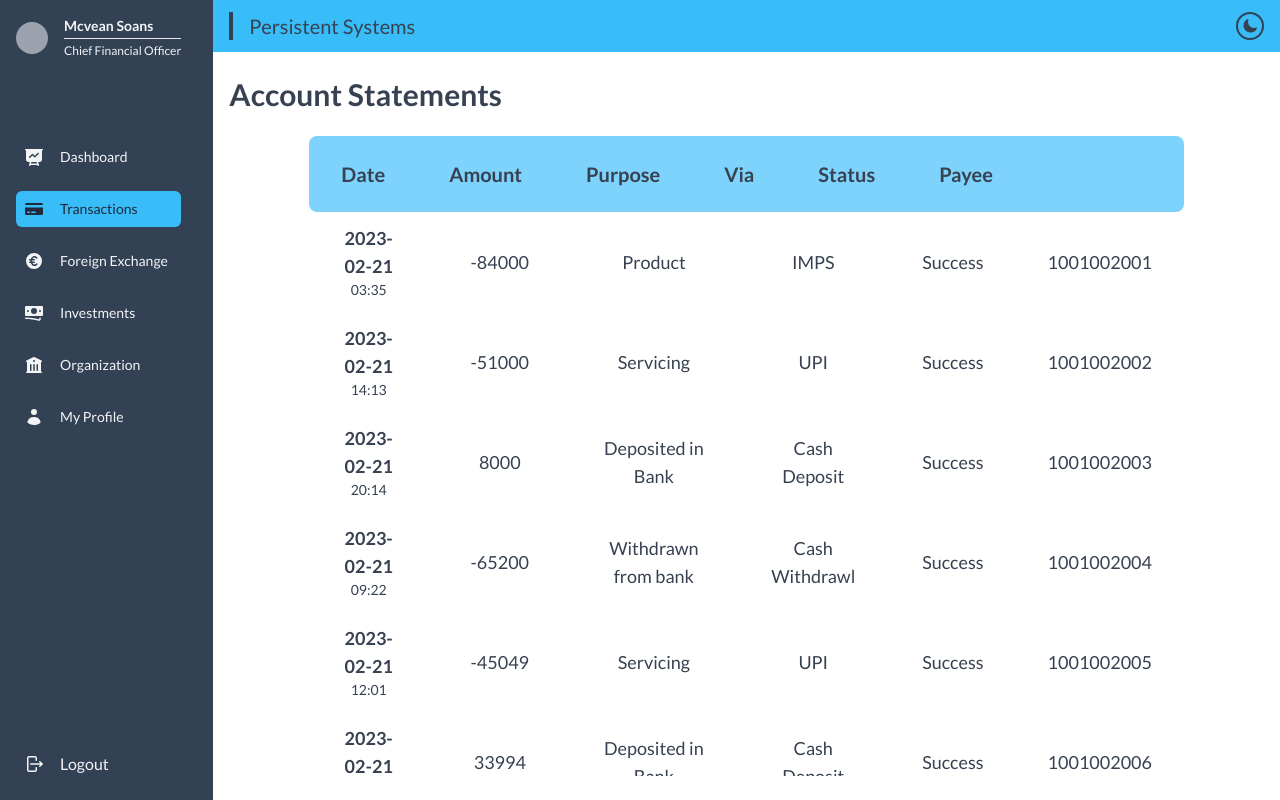
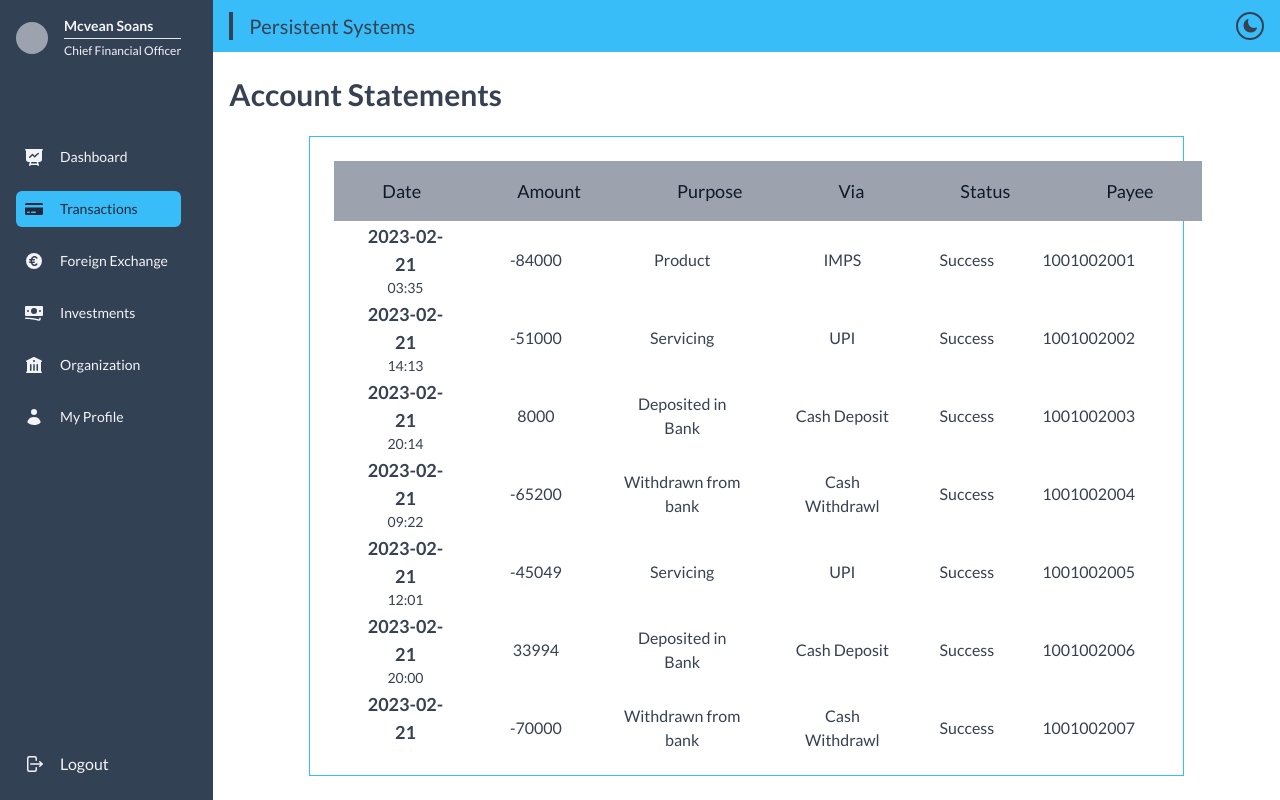
Before and after one commit to McTechie/bankwiz, a Next.js app in the folder client/: page /transactions in a window 1280 px wide. Built offline with nearby package versions, Linux system fonts and the light colour scheme.

Commit message:
feat: modified transactions and investments view

```diff
--- a/client/src/pages/fx.jsx
+++ b/client/src/pages/fx.jsx
@@ -54,13 +54,13 @@ const Foreign = () => {
           <table class='flex flex-col border p-6 border-sky-400 text-center h-[40rem]'>
             <thead className='text-center'>
               <tr className=''>
-                <th class='px-4 w-full py-3 title-font font-medium text-gray-900 text-sm bg-sky-400'>Currency</th>
-                <th class='px-4 w-full py-3 title-font font-medium text-gray-900 text-sm bg-sky-400'>Rate</th>
+                <th class='px-4 w-full py-3 title-font font-medium text-gray-900 text-sm bg-gray-300'>Currency</th>
+                <th class='px-4 w-full py-3 title-font font-medium text-gray-900 text-sm bg-gray-300'>Rate</th>
               </tr>
             </thead>
             <tbody className='flex-1 overflow-y-scroll'>
               {allCurrenciesArr.map(currency => (
-                <tr onClick={() => handleClick(currency)} className='hover:bg-gray-300 cursor-pointer'>
+                <tr onClick={() => handleClick(currency)} className='hover:bg-sky-400 cursor-pointer'>
                   <td class='px-4 py-3 w-full'>{currency}</td>
                   <td class='px-4 py-3 w-full'>{conversionRates[currency]}</td>
                   {/* <td class='px-10 py-3 '>{time}</td> */}
@@ -77,14 +77,14 @@ const Foreign = () => {
             <div>
               <table class='border p-4 border-sky-400 w-1/2 flex flex-col h-[15rem] text-center overflow-auto whitespace-no-wrap'>
                 <thead className='content-center'>
-                  <tr className='bg-sky-400'>
+                  <tr className='bg-gray-300'>
                     <th class='px-4 w-full py-3 title-font font-medium text-gray-900 text-sm '>Currency</th>
                     <th class='px-4 w-full py-3 title-font font-medium text-gray-900 text-sm '>Rate</th>
                   </tr>
                 </thead>
                 <tbody className='flex-1 overflow-y-scroll'>
                   {watchList.length > 0 ? watchList.map(currency => (
-                    <tr className='hover:bg-gray-300'>
+                    <tr className='hover:bg-sky-400'>
                       <td class='px-4 py-3 w-full'>{currency}</td>
                       <td class='px-4 py-3 w-full'>{conversionRates[currency]}</td>
                     </tr>)) :
@@ -100,14 +100,14 @@ const Foreign = () => {
             <div>
               <table class='border p-4 border-sky-400 h-[15rem] flex flex-col w-1/2 text-center overflow-auto whitespace-no-wrap'>
                 <thead className='content-center'>
-                  <tr className='bg-sky-400'>
+                  <tr className='bg-gray-300'>
                     <th class='px-4 w-full py-3 title-font font-medium text-gray-900 text-sm'>Currency</th>
                     <th class='px-4 w-full py-3 title-font font-medium text-gray-900 text-sm'>Rate</th>
                   </tr>
                 </thead>
                 <tbody className='flex-1 overflow-y-scroll'>
                   {popularCurrencies.map(currency => (
-                    <tr className='hover:bg-gray-300'>
+                    <tr className='hover:bg-sky-400'>
                       <td class='px-4 py-3 w-full'>{currency}</td>
                       <td class='px-4 py-3 w-full'>{conversionRates[currency]}</td>
                     </tr>))}
--- a/client/src/pages/investments/[symbol].jsx
+++ b/client/src/pages/investments/[symbol].jsx
@@ -1,9 +1,12 @@
 import { useEffect, useRef } from 'react'
-
+import { useRouter } from 'next/router'
 let tvScriptLoadingPromise
 
 export default function TradingViewWidget() {
   const onLoadScriptRef = useRef()
+  const router = useRouter()
+  const stock = router.query.symbol
+  console.log(stock)
 
   useEffect(() => {
     onLoadScriptRef.current = createWidget
@@ -28,7 +31,7 @@ export default function TradingViewWidget() {
       if (document.getElementById('tradingview_d3fc7') && 'TradingView' in window) {
         new window.TradingView.widget({
           autosize: true,
-          symbol: 'NASDAQ:AAPL',
+          symbol: `NASDAQ:${stock}`,
           interval: 'D',
           timezone: 'Etc/UTC',
           theme: 'dark',
--- a/client/src/pages/investments/index.jsx
+++ b/client/src/pages/investments/index.jsx
@@ -1,9 +1,13 @@
 import { useEffect, useState } from 'react';
 import Link from 'next/link'
+import { useRouter } from 'next/router';
+import { PlusCircleIcon, PlusIcon } from '@heroicons/react/24/solid';
 
 const Stocks = () => {
   const [stock, setStock] = useState()
   const [finalArr, setFinalArr] = useState([])
+  const [watchList, setWatchList] = useState([])
+  const [selectedStock, setSelectedStock] = useState('')
 
   const token = 'cfsu97hr01qgkckhmgtgcfsu97hr01qgkckhmgu0'
 
@@ -18,28 +22,36 @@ const Stocks = () => {
     ['AAPL', 'MSFT', 'TSLA', 'NFLX', 'GME'].forEach(fetchData)
   }, [])
 
+  const handleClick = (stock) => {
+    setSelectedStock(stock)
+    confirm('Add to watchlist')
+    setWatchList(watchList => [...watchList, stock])
+    alert('Item added to watchlist')
+  }
+  console.log(watchList)
+  const router = useRouter()
+
   return (
     <div>
       <div className='grid grid-cols-5 h-full'>
         <div className='col-span-3 my-4 p-2 w-full'>
-          <table class='table-auto border-white w-full text-left whitespace-no-wrap'>
+          <table class='table-auto flex flex-col h-[40rem] border-white w-full text-left whitespace-no-wrap'>
             <thead>
               <tr>
-                <th class='px-4 py-3 title-font tracking-wider font-medium text-gray-900 text-sm bg-gray-100 rounded-tl rounded-bl'>Name</th>
-                <th class='px-4 py-3 title-font tracking-wider font-medium text-gray-900 text-sm bg-gray-100'>Current Price</th>
-                <th class='px-4 py-3 title-font tracking-wider font-medium text-gray-900 text-sm bg-gray-100'>Highest Price </th>
-                <th class='px-4 py-3 title-font tracking-wider font-medium text-gray-900 text-sm bg-gray-100'>Lowest Price </th>
-                <th class='px-4 py-3 title-font tracking-wider font-medium text-gray-900 text-sm bg-gray-100 rounded-tr rounded-br'>Add to Watchlist</th>
+                <th class='px-8 py-3 title-font tracking-wider font-medium text-gray-900 text-sm bg-gray-100 rounded-tl rounded-bl'>Name</th>
+                <th class='px-8 py-3 title-font tracking-wider font-medium text-gray-900 text-sm bg-gray-100'>Current Price</th>
+                <th class='px-8 py-3 title-font tracking-wider font-medium text-gray-900 text-sm bg-gray-100'>Highest Price </th>
+                <th class='px-14 py-3 title-font tracking-wider font-medium text-gray-900 text-sm bg-gray-100'>Lowest Price </th>
               </tr>
             </thead>
-            <tbody>
+            <tbody className='flex-1 overflow-y-scroll'>
               {finalArr.map((stock, index) => (
-                <tr key={index} className=''>
-                  <td class='px-4 py-3'>{stock.item}</td>
-                  <td class='px-4 py-3'>{stock.c}</td>
-                  <td class='px-4 py-3'>{stock.h}</td>
-                  <td class='px-4 py-3'>{stock.l}</td>
-                  <td class='px-4 py-3'><button className='bg-indigo-400 mx-8 p-1'>Add</button></td>
+                <tr className='hover:bg-sky-400 cursor-pointer' key={index}>
+                  <td className='px-11 py-3'>{stock.item}</td>
+                  <td className='px-11 py-3'>{stock.c}</td>
+                  <td className='px-11 py-3'>{stock.h}</td>
+                  <td className='px-11 py-3'>{stock.l}</td>
+                  <td onClick={() => handleClick(stock)} className=''><PlusCircleIcon className='h-5 w-5' /></td>
                 </tr>
               ))}
 
@@ -51,14 +63,17 @@ const Stocks = () => {
             <thead>
               <tr>
                 <th class='px-4 py-3 title-font tracking-wider font-medium text-gray-900 text-sm bg-gray-100 rounded-tl rounded-bl'>Name</th>
-                <th class='px-4 py-3 title-font tracking-wider font-medium text-gray-900 text-sm bg-gray-100 rounded-tr rounded-br'>Price</th>
+                <th class='px-4 py-3 title-font tracking-wider font-medium text-gray-900 text-sm bg-gray-100 rounded-tr rounded-br'>Current Price</th>
               </tr>
             </thead>
             <tbody>
-              <tr className='hover:bg-indigo-300 hover:cursor-pointer'>
-                <td class='px-4 py-3'><Link href='/trading'>APPL</Link></td>
-                <td class='px-4 py-3'>2334</td>
-              </tr>
+              {watchList.length > 0 ? watchList.map(stock => (
+                <tr onClick={router.push(`/investments/${stock.item}`)} className='hover:bg-sky-400'>
+                  <td class='px-4 py-3 w-full'>{stock.item}</td>
+                  <td class='px-4 py-3 w-full'>{stock.c}</td>
+                </tr>)) :
+                <div className='mx-auto mt-10 text-lg'>Add items to  your watchlist</div>
+              }
             </tbody>
           </table>
         </div>
--- a/client/src/pages/transactions.jsx
+++ b/client/src/pages/transactions.jsx
@@ -8,27 +8,27 @@ const Transactions = () => {
         {
           bankStatements.length > 0 &&
           <section className=''>
-            <table className='flex flex-col w-full h-[40rem]'>
-              <thead className='text-xl rounded-lg text-center bg-sky-300'>
-                <th className='px-8 py-6'>Date</th>
-                <th className='px-8 py-6'>Amount</th>
-                <th className='px-8 py-6'>Purpose</th>
-                <th className='px-8 py-6'>Via</th>
-                <th className='px-8 py-6'>Status</th>
-                <th className='px-8 py-6'>Payee</th>
+            <table className='flex flex-col border p-6 border-sky-400 text-center h-[40rem]'>
+              <thead className='rounded-lg text-lg text-center'>
+                <th className='px-12 py-4 title-font font-medium text-gray-900 text-lg bg-gray-400'>Date</th>
+                <th className='px-12 py-4 title-font font-medium text-gray-900 text-lg bg-gray-400'>Amount</th>
+                <th className='px-12 py-4 title-font font-medium text-gray-900 text-lg bg-gray-400'>Purpose</th>
+                <th className='px-12 py-4 title-font font-medium text-gray-900 text-lg bg-gray-400'>Via</th>
+                <th className='px-12 py-4 title-font font-medium text-gray-900 text-lg bg-gray-400'>Status</th>
+                <th className='px-12 py-4 title-font font-medium text-gray-900 text-lg bg-gray-400'>Payee</th>
               </thead>
-              <tbody className='overflow-y-auto'>
+              <tbody className='flex-1 overflow-y-scroll'>
                 {bankStatements.map(statement => (
-                  <tr className='text-center hover:cursor-pointer rounded-lg hover:bg-gray-400' key={statement.transaction_id}>
-                    <td className='px-8 py-3 text-lg'>
+                  <tr className='hover:bg-sky-400' key={statement.transaction_id}>
+                    <td className='px-8 text-lg'>
                       <p className='font-semibold'>{statement.transaction_date}</p>
                       <p className='text-sm text-center'>{statement.transaction_time_stamp}</p>
                     </td>
-                    <td className='px-8 text-lg '>{statement.transaction_amount}</td>
-                    <td className='px-8 text-lg '>{statement.transaction_purpose}</td>
-                    <td className='px-8 text-lg '>{statement.transaction_type}</td>
-                    <td className='px-8 text-lg '>{statement.transaction_status}</td>
-                    <td className='px-8 text-lg '>{statement.transaction_with}</td>
+                    <td className='px-6'>{statement.transaction_amount}</td>
+                    <td className='px-6'>{statement.transaction_purpose}</td>
+                    <td className='px-6'>{statement.transaction_type}</td>
+                    <td className='px-6'>{statement.transaction_status}</td>
+                    <td className='px-6'>{statement.transaction_with}</td>
                   </tr>
                 ))}
               </tbody>
```
